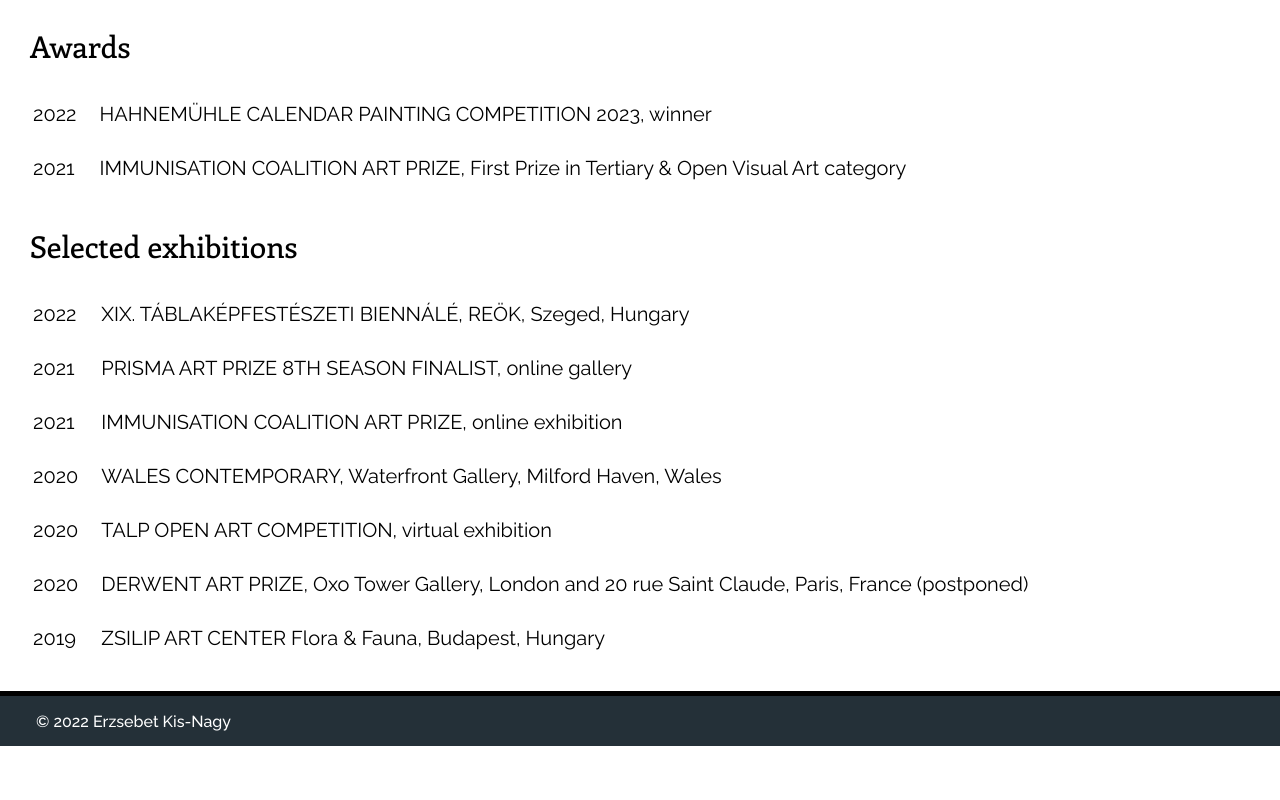
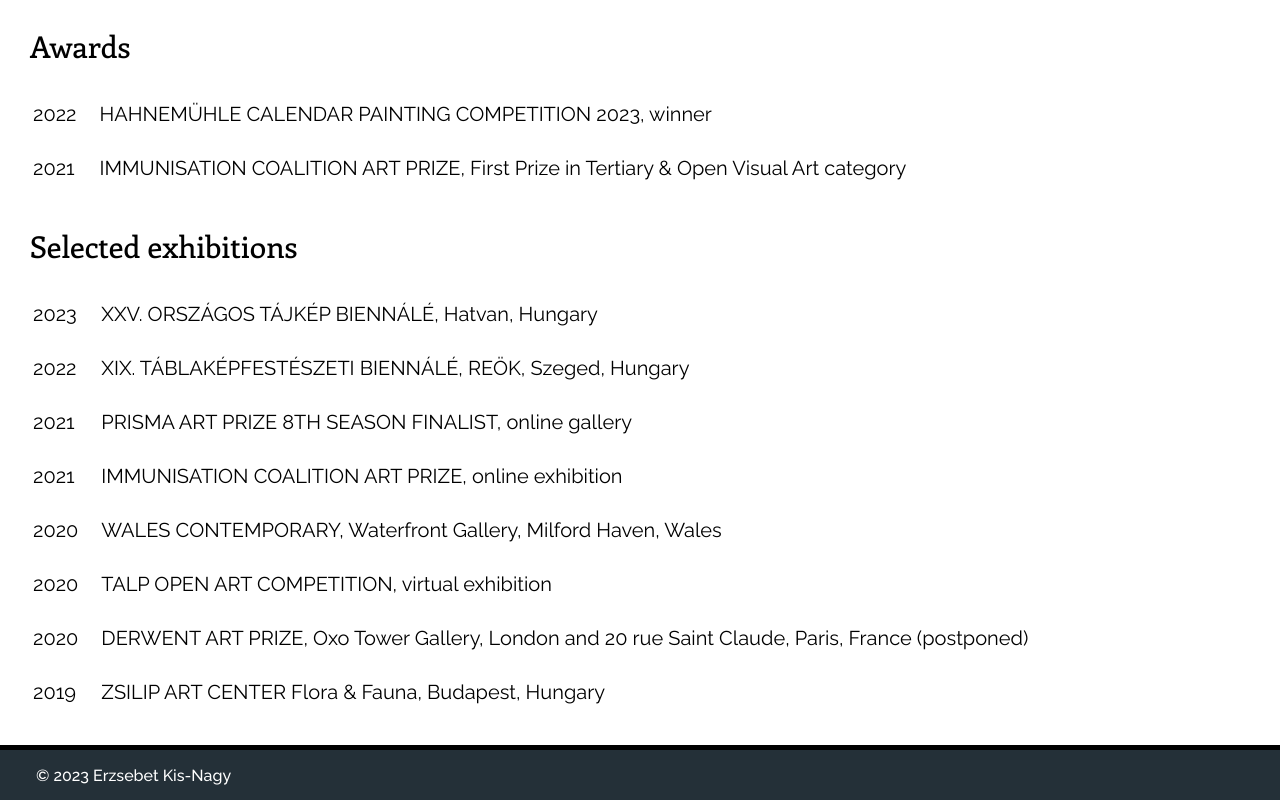
Before and after one commit to eske89/eske89.github.io, a plain HTML site: page index.html in a window 1280 px wide. Shown: the part 1182-1982 px from the top of the page. Before the commit the page ends 1928 px from the top, so only its background shows below. Drawn offline with Linux system fonts and the light colour scheme.

Commit message:
Deploying to gh-pages from  @ 4da41793ba184c99cd7d69dfb3c7ee3004563e0e 🚀

```diff
--- a/index.html
+++ b/index.html
@@ -67,6 +67,10 @@
     <h2 class="exhibitionsh2">Selected exhibitions</h2>
     <table>
         <tr>
+            <td>2023</td>
+            <td class="td2">XXV. ORSZÁGOS TÁJKÉP BIENNÁLÉ, Hatvan, Hungary</td>
+        </tr>
+        <tr>
             <td>2022</td>
             <td class="td2">XIX. TÁBLAKÉPFESTÉSZETI BIENNÁLÉ, REÖK, Szeged, Hungary</td>
         </tr>
@@ -99,7 +103,7 @@
     </main>
     <footer>
     <div id="line2"></div>
-    <div><p id="copyright">© 2022 Erzsebet Kis-Nagy</p></div>
+    <div><p id="copyright">© 2023 Erzsebet Kis-Nagy</p></div>
 </footer>
 </body>
 </html>
```
Also changed, not shown: artworks.html (+1 -1 lines), contact.html (+1 -1 lines).
